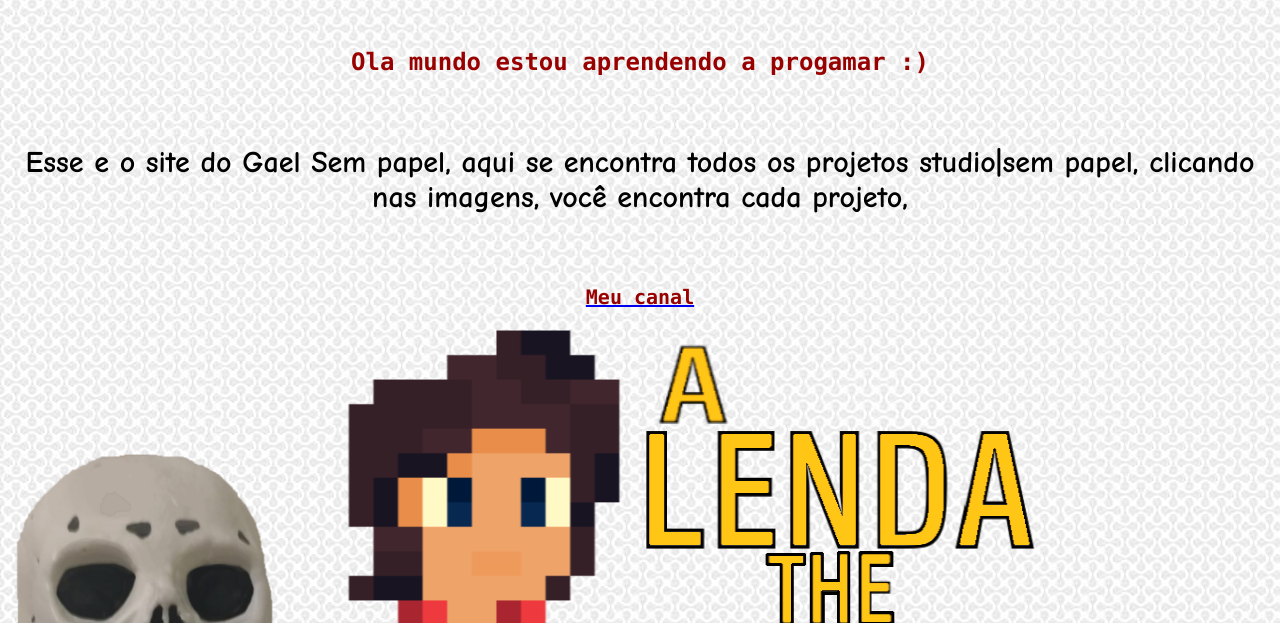
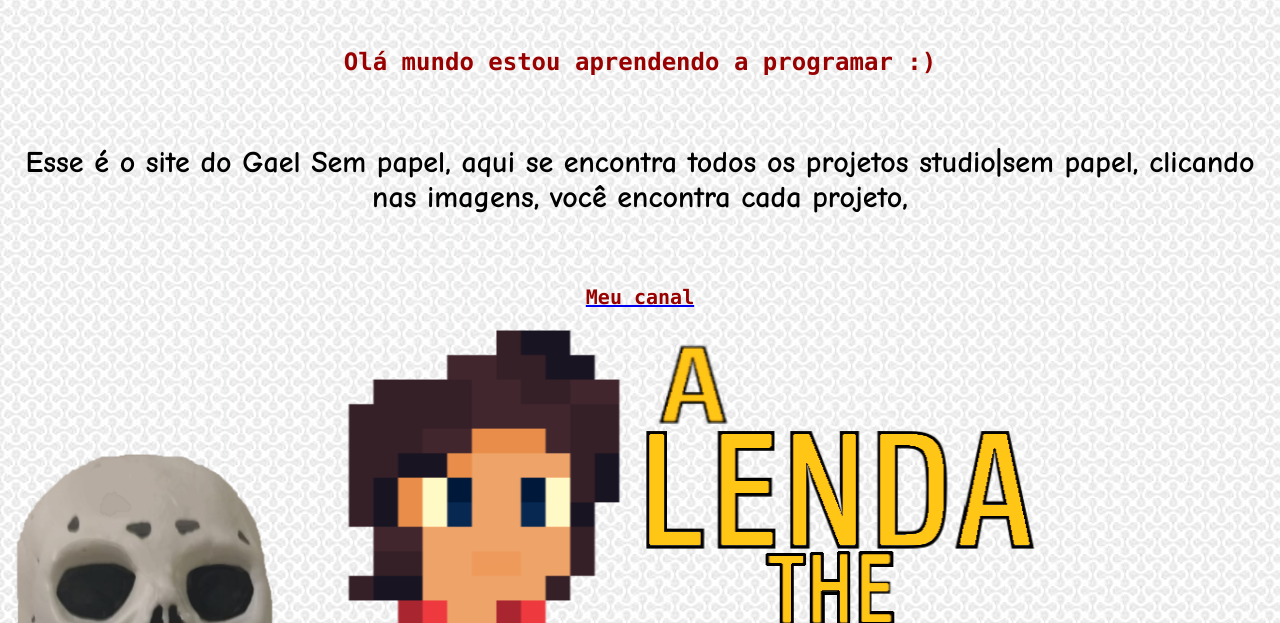
Before and after one commit to GaelPapel/enxurrada-de-bits, a plain HTML site: page index.html in a window 1280 px wide. Shown: the part 177-800 px from the top of the page. Drawn offline with Linux system fonts and the light colour scheme.

Commit message:
Correção Portugues 3

```diff
--- a/index.html
+++ b/index.html
@@ -5,16 +5,16 @@
       <link rel="stylesheet" href="estilo.css">
     </head>
       <h1>GAEL SEM PAPEL</h1>
-      <h2>Ola mundo estou aprendendo a progamar :)</h2>
+      <h2>Olá mundo estou aprendendo a programar :)</h2>
       <h6>
-        Esse e o site do Gael Sem papel, aqui se encontra todos os projetos studio|sem papel, clicando nas imagens, você encontra cada projeto,
+        Esse é o site do Gael Sem papel, aqui se encontra todos os projetos studio|sem papel, clicando nas imagens, você encontra cada projeto,
       </h6>
       <sub>
         <a href="https://www.youtube.com/channel/UCKuMEMO6wYjqhRLoVfaeb7Q">
           <h2>Meu canal</h2>
         </a>
       </sub>
-      <a href="Pagina do caverito.html"><img src="img/caverito.png" alt="caveirto">  </a>
+      <a href="Pagina do caverito.html"><img src="img/caverito.png" alt="caverito">  </a>
       <a href="Game a lenda.html"><img src="img/A LENDA THE GAME.png" alt="A LENDA"></a>
       <a href="Perdidos.html"><img src="img/perdidos.png" alt="Perdidos"></a>
       <sup><em> <p>Feito por: Gabriel Freitas</p> </em></sup>
```
